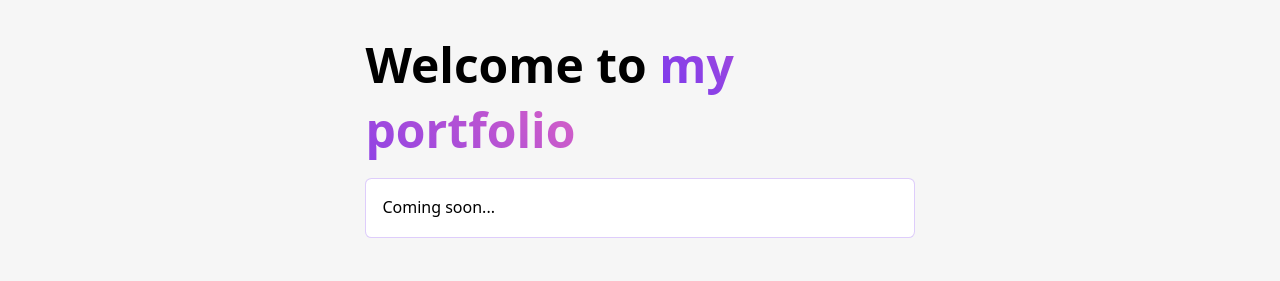
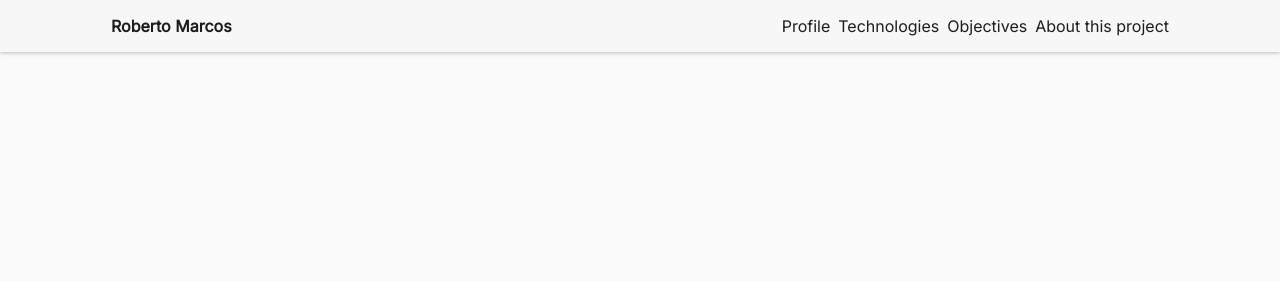
Before and after one commit to rdmarcos49/portfolio, an Astro site: page / in a window 1280 px wide. Built offline with nearby package versions, Linux system fonts and the light colour scheme; Astro itself is replaced by a stand-in of ours.

Commit message:
added header

```diff
--- a/package.json
+++ b/package.json
@@ -14,6 +14,7 @@
     "astro": "1.5.2"
   },
   "devDependencies": {
+    "sass": "^1.55.0",
     "standard": "17.0.0"
   }
 }
--- /dev/null
+++ b/src/components/Header.astro
@@ -0,0 +1,68 @@
+<header class='section-content bg-gray'>
+  <img src='/icons/hamburger-menu.png' title='menu' alt='menu' />
+  <p class='typography-title-1--medium'>Roberto Marcos</p>
+  <nav>
+    <a href='#'> Profile </a>
+    <a href='#'> Technologies </a>
+    <a href='#'> Objectives </a>
+    <a href='https://github.com/rdmarcos49' target='_blank'> About this project </a>
+  </nav>
+</header>
+
+<style lang='scss'>
+  header {
+    align-items: center;
+    box-shadow: 0px 1px 4px rgba(0, 0, 0, 0.25);
+    color: #1D1D1D;
+    display: flex;
+    padding-bottom: 8px;
+    padding-top: 8px;
+    position: fixed;
+
+    @media screen and (min-width: 992px) {
+      justify-content: space-between;
+      padding-bottom: 16px;
+      padding-top: 16px;
+    }
+  }
+
+  img {
+    cursor: pointer;
+    width: 40px;
+
+    @media screen and (min-width: 768px) {
+      width: 44px;
+    }
+
+    @media screen and (min-width: 992px) {
+      display: none;
+    }
+  }
+
+  p {
+    flex-grow: 1;
+    text-align: center;
+
+    @media screen and (min-width: 992px) {
+      flex-grow: unset;
+    }
+  }
+
+  nav {
+    display: none;
+
+    @media screen and (min-width: 992px) {
+      display: flex;
+      gap: 8px;
+    }
+  }
+
+  a {
+    color: #1D1D1D;
+    text-decoration: none;
+
+    &:hover {
+      text-decoration: underline;
+    }
+  }
+</style>
--- /dev/null
+++ b/src/global/container.styles.scss
@@ -0,0 +1,28 @@
+:root {
+  --max-width-screen: 1334px;
+  --base-padding-percentage: 6.67%;
+  --xl-padding-percentage: 8.67%;
+}
+
+.section-content {
+  margin: 0 auto;
+  max-width: min(100%, var(--max-width-screen));
+  padding-left: var(--base-padding-percentage);
+  padding-right: var(--base-padding-percentage);
+  width: 100%;
+}
+
+@media screen and (min-width: 992px) {
+  .section-content {
+    padding-left: var(--xl-padding-percentage);
+    padding-right: var(--xl-padding-percentage);
+  }
+}
+
+.bg-gray {
+  background-color: #F7F7F7;
+}
+
+.bg-white {
+  background-color: #FFFFFF;
+}
--- /dev/null
+++ b/src/global/reset.styles.scss
@@ -0,0 +1,17 @@
+:root {
+  --default-bg-color: #FAFAFA;
+}
+
+html {
+  font-family: 'Inter';
+}
+
+html, body {
+  background-color: var(--default-bg-color);
+  min-height: 100vh;
+}
+
+* {
+  box-sizing: border-box;
+  margin: 0;
+}
--- /dev/null
+++ b/src/global/typography.styles.scss
@@ -0,0 +1,7 @@
+.typography-title-1 {
+  font-weight: 500;
+
+  &--medium {
+    font-weight: 600;
+  }
+}
--- a/src/layouts/Layout.astro
+++ b/src/layouts/Layout.astro
@@ -4,6 +4,10 @@ export interface Props {
 }
 
 const { title } = Astro.props;
+
+import '../global/container.styles.scss'
+import '../global/reset.styles.scss'
+import '../global/typography.styles.scss'
 ---
 
 <!DOCTYPE html>
@@ -13,23 +17,9 @@ const { title } = Astro.props;
 		<meta name="viewport" content="width=device-width" />
 		<title>{title}</title>
 		<link rel="icon" type="image/svg+xml" href="/favicon.svg" />
+		<link rel="stylesheet" href="https://fonts.googleapis.com/css?family=Inter">
 	</head>
 	<body>
 		<slot />
 	</body>
 </html>
-
-<style is:global>
-	:root {
-		--accent: 124, 58, 237;
-		--accent-gradient: linear-gradient(45deg, rgb(var(--accent)), #da62c4 30%, white 60%);
-	}
-	html {
-		font-family: system-ui, sans-serif;
-		background-color: #F6F6F6;
-	}
-	code {
-		font-family: Menlo, Monaco, Lucida Console, Liberation Mono, DejaVu Sans Mono,
-			Bitstream Vera Sans Mono, Courier New, monospace;
-	}
-</style>
--- a/src/pages/index.astro
+++ b/src/pages/index.astro
@@ -1,40 +1,8 @@
 ---
-import Layout from '../layouts/Layout.astro';
+import Header from '../components/Header.astro';
+import Layout from '../layouts/Layout.astro'
 ---
 
-<Layout title="Welcome to Astro.">
-	<main>
-		<h1>Welcome to <span class="text-gradient">my portfolio</span></h1>
-		<p class="instructions">
-			Coming soon...
-		</p>
-	</main>
+<Layout title='Roberto Marcos'>
+	<Header />
 </Layout>
-
-<style>
-	main {
-		margin: auto;
-		padding: 1.5rem;
-		max-width: 60ch;
-	}
-	h1 {
-		font-size: 3rem;
-		font-weight: 800;
-		margin: 0;
-	}
-	.text-gradient {
-		background-image: var(--accent-gradient);
-		-webkit-background-clip: text;
-		-webkit-text-fill-color: transparent;
-		background-size: 400%;
-		background-position: 0%;
-	}
-	.instructions {
-		line-height: 1.6;
-		margin: 1rem 0;
-		border: 1px solid rgba(var(--accent), 25%);
-		background-color: white;
-		padding: 1rem;
-		border-radius: 0.4rem;
-	}
-</style>
```
Also changed, not shown: public/icons/hamburger-menu.png (added), 1 other file.
